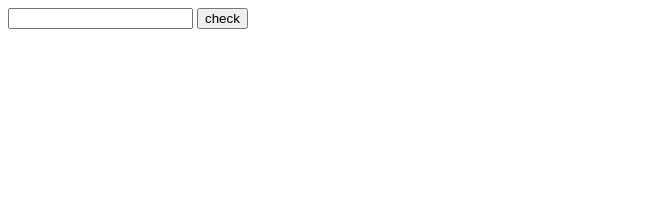
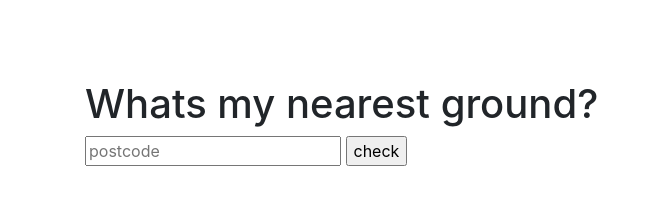
Before and after one commit to philc511/whats-my-nearest, a plain HTML site: page index.html in a window 1280 px wide. Shown: the whole page, without its empty margins (0-652 px from the left). Drawn offline with nearby package versions, Linux system fonts and the light colour scheme.

Commit message:
introduce bootstrap

```diff
--- a/index.html
+++ b/index.html
@@ -1,15 +1,28 @@
-<html>
+<!doctype html>
+<html lang="en">
     <head>
+        <meta charset="utf-8">
+        <meta name="viewport" content="width=device-width, initial-scale=1, shrink-to-fit=no">
+
+        <link rel="stylesheet" href="https://stackpath.bootstrapcdn.com/bootstrap/4.4.1/css/bootstrap.min.css" integrity="sha384-Vkoo8x4CGsO3+Hhxv8T/Q5PaXtkKtu6ug5TOeNV6gBiFeWPGFN9MuhOf23Q9Ifjh" crossorigin="anonymous">
+        <style>
+        body {
+            padding-top: 5rem;
+          }
+        </style>
         <script src="./index.js"></script>
     </head>
     <body>
-        <form>
-            <input id="postcode" type="text" name="postcode"/>
+        <div class="container">
+            <h1>Whats my nearest ground?</h1>
+            <form>
+            <input id="postcode" type="text" name="postcode" placeholder="postcode"/>
             <input id="btn" type="button" value="check" />
         </form>
         <div id="result">
-            Your closest ground is....
+            <p>Your closest ground is....</p>
             <h1 id="resultVal"/>
         </div>
-    </body>
+    </div>
+</body>
 </html>
```
